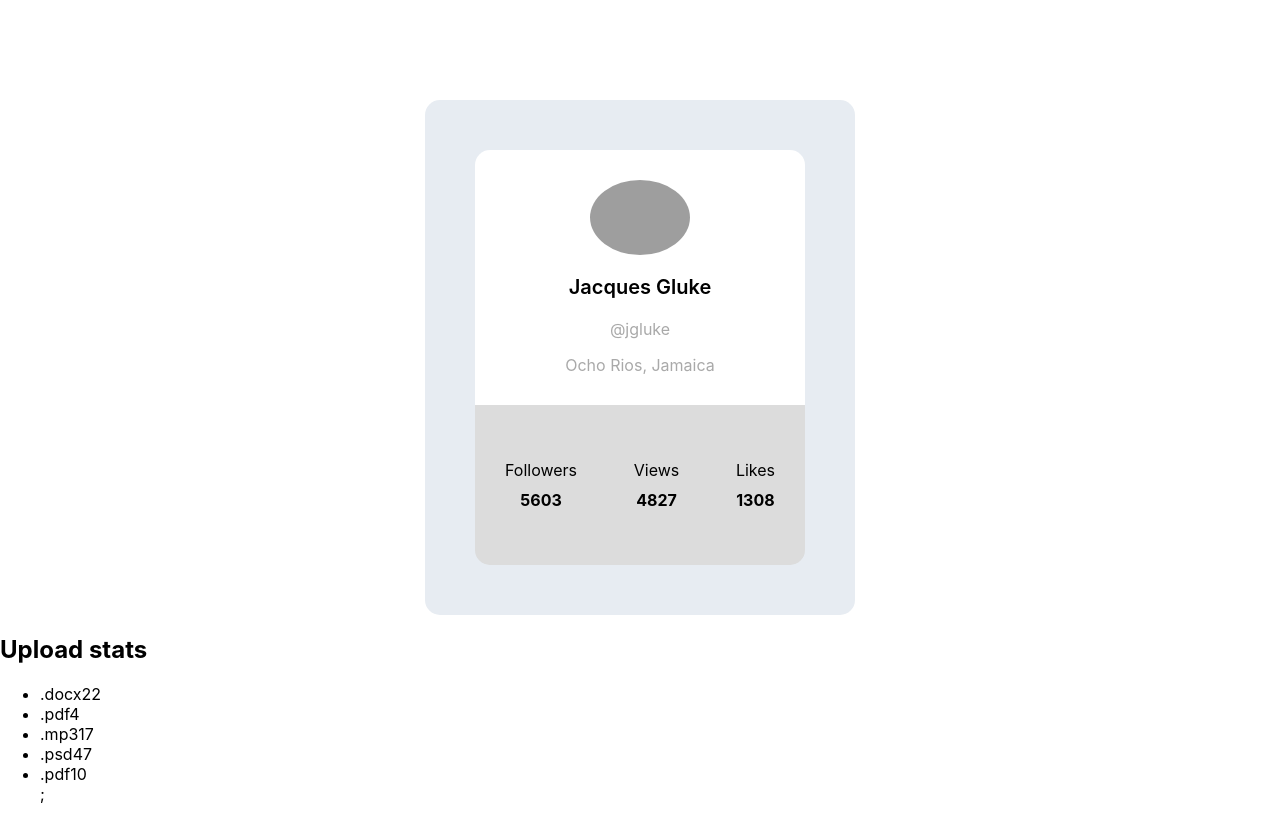
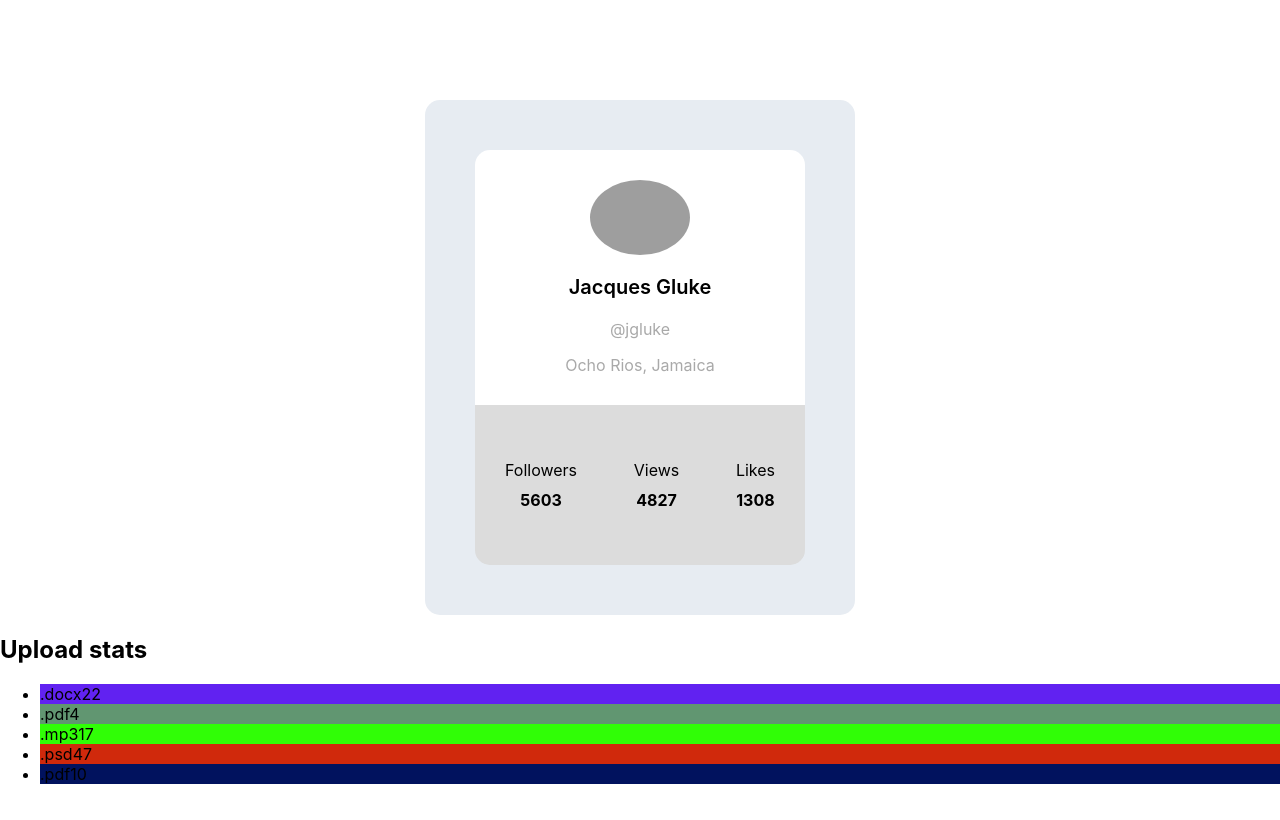
Before and after one commit to DanikJA/goit-react-hw-01-components, a React (Create React App) app: page / in a window 1280 px wide. Built offline with nearby package versions, Linux system fonts and the light colour scheme; grey boxes are pictures that could not be loaded.

Commit message:
created function getRandomColor added it to the main function

```diff
--- /dev/null
+++ b/src/components/Statistics/Random.color.jsx
@@ -0,0 +1,6 @@
+export function getRandomColor() {
+    const r = Math.floor(Math.random() * 256);
+    const g = Math.floor(Math.random() * 256);
+    const b = Math.floor(Math.random() * 256);
+    return`rgb(${r}, ${g}, ${b})`
+}
--- a/src/components/Statistics/Statistics.jsx
+++ b/src/components/Statistics/Statistics.jsx
@@ -1,3 +1,6 @@
+
+import {getRandomColor} from'./Random.color';
+
 import {
     StatisticsSection,
     Title,
@@ -16,12 +19,12 @@ export const Statistics = ({ title, stats }) => {
             <StatList>
                 {stats.map(stat => {
                     return (
-                        <Item key={stat.id}>
+                        <Item key={stat.id} style={{backgroundColor: getRandomColor() }}>
                             <Label>{stat.label}</Label>
                             <Percentage>{stat.percentage}</Percentage>
                         </Item>
                     );
-                })};
+                })}
             </StatList>
         </StatisticsSection>
     )
```
